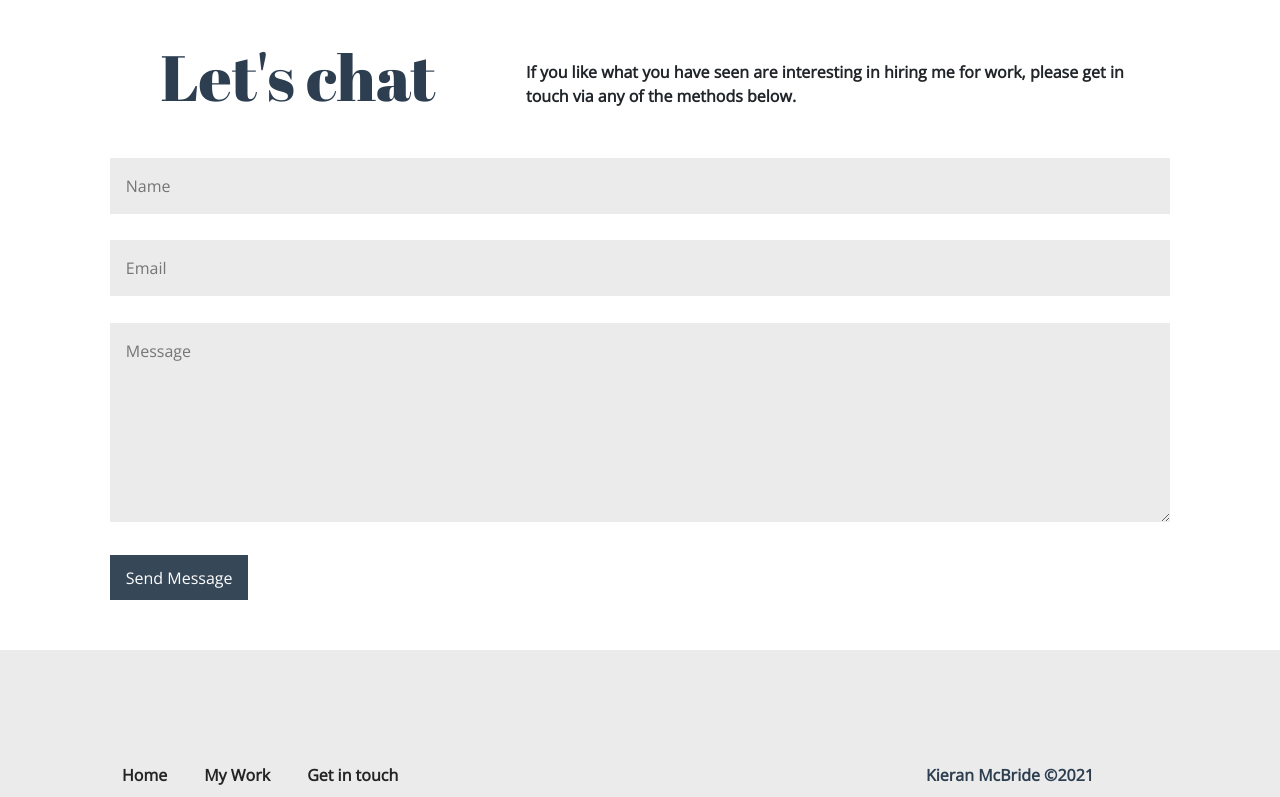
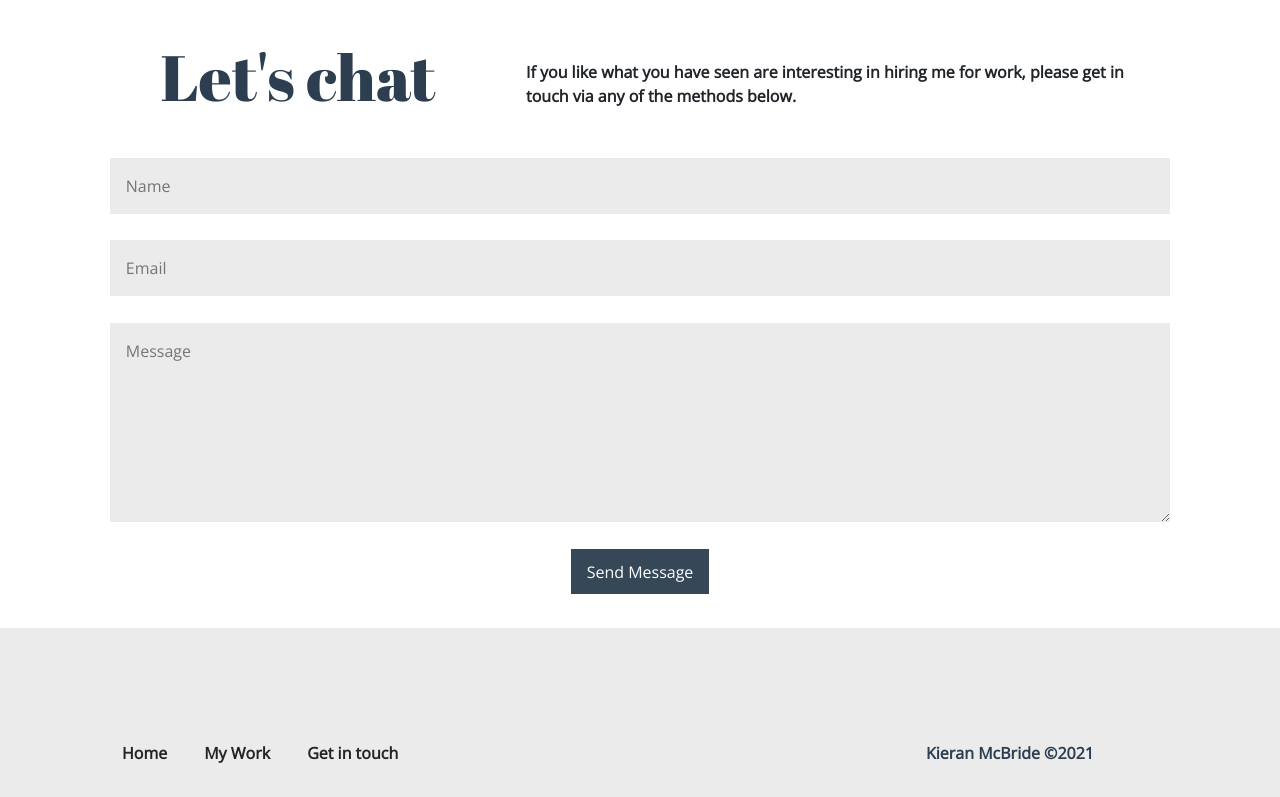
Before and after one commit to McBriDesign/portfolio, a Vue app: page /#/contact in a window 1280 px wide. Shown: the part 708-1505 px from the top of the page. Built offline with nearby package versions, Linux system fonts and the light colour scheme.

Commit message:
form fix

```diff
--- a/src/views/Contact.vue
+++ b/src/views/Contact.vue
@@ -30,24 +30,20 @@
 
       <b-col class="form-container" cols="12">
 
-        <form name="contact" method="POST" id="contact-form" data-netlify="true">
-          <div class="fields">
-            <div class="field">
-              <input type="text" name="name" id="name" placeholder="Name"/>
-            </div>
-            <div class="field">
-              <input type="email" name="email" id="email" placeholder="Email"/>
-            </div>
-            <div class="field">
-              <textarea name="message" id="message" placeholder="Message" rows="7"></textarea>
-            </div>
-            <div class="field">
-              <div data-netlify-recaptcha="true"></div>
-            </div>
-          </div>
-          <ul class="actions">
-            <li><input type="submit" value="Send Message" class="primary-btn"/></li>
-          </ul>
+        <form
+        name="contact"
+        method="post"
+        id="contact-form"
+        data-netlify-recaptcha="true"
+        data-netlify="true">
+
+          <input class="field" type="text" name="name" id="name" placeholder="Name"/>
+
+          <input class="field" type="email" name="email" id="email" placeholder="Email"/>
+
+          <textarea class="field" name="message" id="message" placeholder="Message" rows="7"></textarea>
+
+          <button type="submit" value="Send Message" class="primary-btn">Send Message</button>
 
         </form>
 
@@ -87,10 +83,8 @@ a {color: #242424; width: 100%;}
     width: 93%;
     margin: 0 auto;}
 .form-container{ min-height: 400px; margin: 3% auto;}
-.field{margin-bottom: 2.5%;}
-.field textarea, .field input{width: 100%; border: none; background-color: #ebebeb; padding: 1.5%;}
-.actions{text-decoration: none; list-style: none; padding: 0}
-.actions li input{padding: 1% 1.5%; color: #ffffff;}
+.field{margin-bottom: 2.5%; width: 100%; border: none; background-color: #ebebeb; padding: 1.5%;}
+.primary-btn{padding: 1% 1.5%; color: #ffffff;}
 
 
 @media only screen and (max-width: 991px) {
@@ -107,8 +101,7 @@ a {color: #242424; width: 100%;}
 @media only screen and (max-width: 480px) {
 
   .title{font-size:2.75rem}
-  .actions li input{padding: 2% 3.5%; color: #ffffff;}
-
+  .primary-btn{padding: 2% 3.5%; color: #ffffff;}
 
 }
 
```
